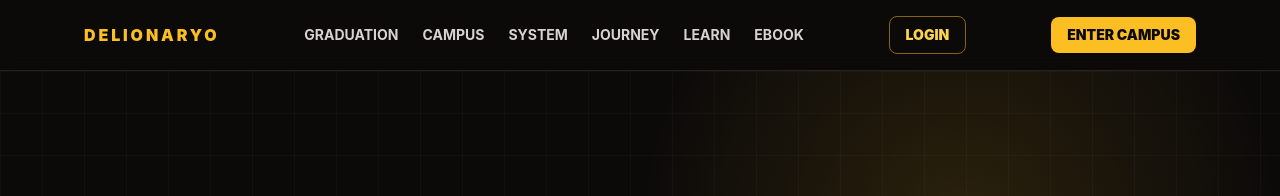
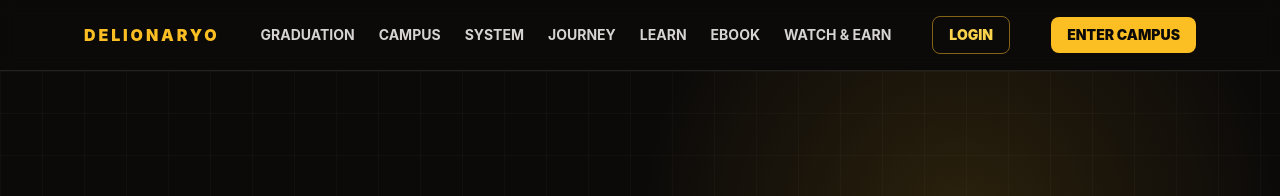
Before and after one commit to Delionaryo/Delionaryo, a website built with Vite: page index.html in a window 1280 px wide. Shown: the top 196 px of the page. Built offline with nearby package versions, Linux system fonts and the light colour scheme; files whose address does not match are found by name.

Commit message:
Wire Watch & Earn UI module

```diff
--- a/index.html
+++ b/index.html
@@ -10,5 +10,6 @@
     <div id="app"></div>
     <script type="module" src="./src/main.ts"></script>
     <script type="module" src="./src/learningAuth.ts"></script>
+    <script type="module" src="./src/watchEarn.ts"></script>
 </body>
 </html>
```
